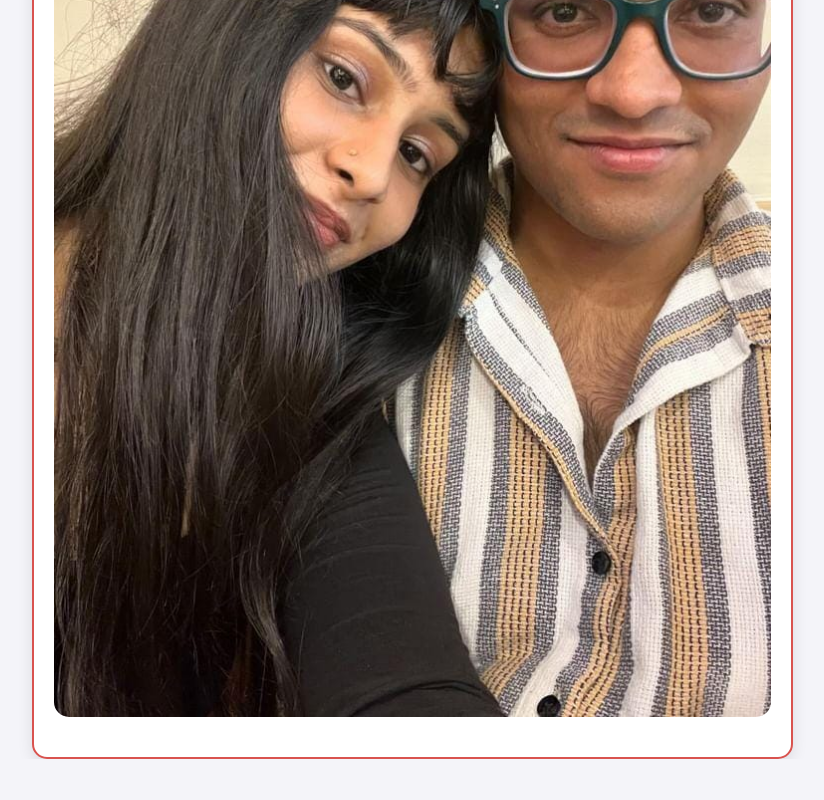
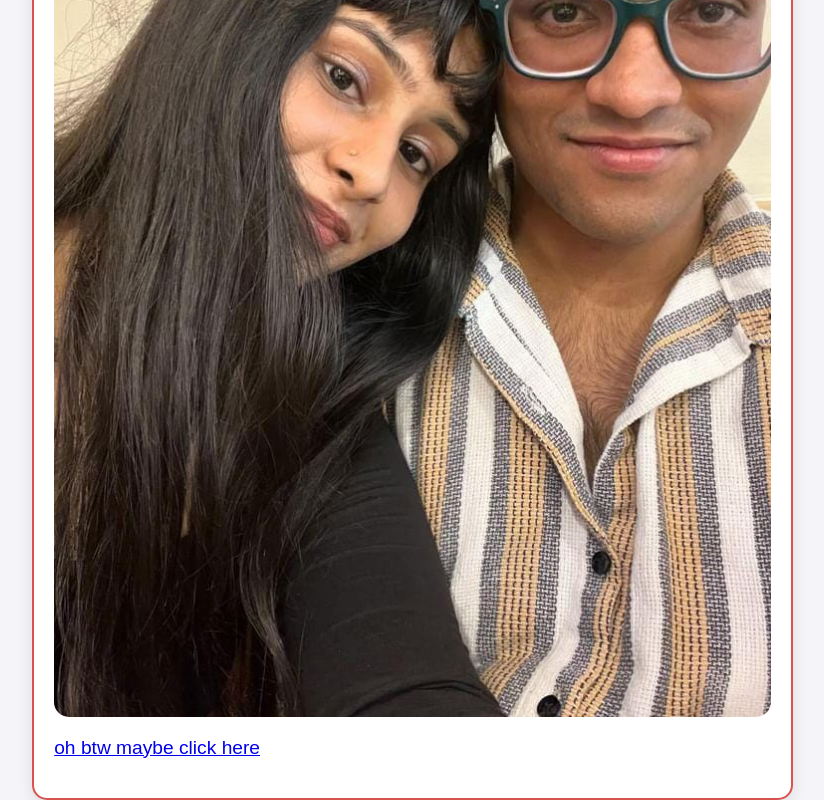
Before and after one commit to 2plus2is6/10m, a plain HTML site: page sara.html in a window 1280 px wide. Shown: the part 7799-8599 px from the top of the page, without its empty margins (359-1183 px from the left). Before the commit the page ends 8558 px from the top, so only its background shows below. Drawn offline with Linux system fonts and the light colour scheme.

Commit message:
Update sara.html

```diff
--- a/sara.html
+++ b/sara.html
@@ -90,6 +90,7 @@
                     <h2>INDIA MEET</h2>
                     <p>MET IN INDIA SO MANY TIMES, EACH TIME GIVING ME BUTTERFLIES AND GOOSEBUMBPS. SHAME WE NEVER HAD ENOUGH TIME TO THO 😔</p>
                     <img src="/10m/lastest.jpeg"14th February Image">
+                    <p> <a href="https://open.spotify.com/playlist/0iK1k6kBhJPCK87mUNV4Nk?si=89a2154f2a3a4361">oh btw maybe click here </a></p>
                 </div>
             </div>
         </section>
```
